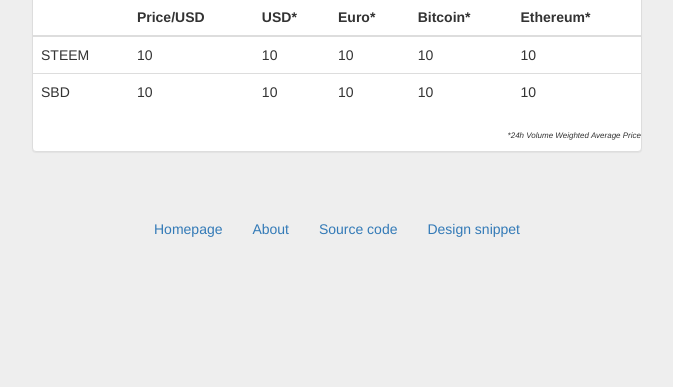
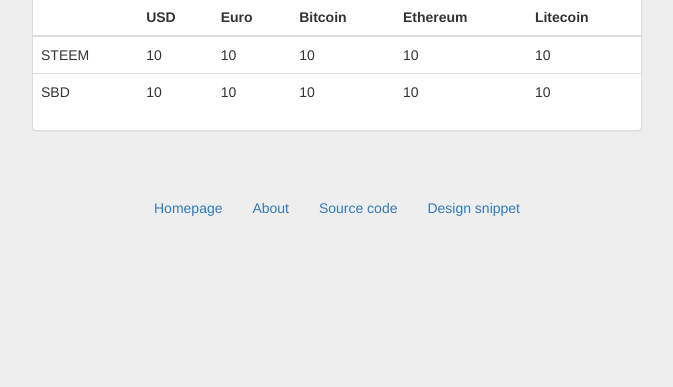
Before and after one commit to emre/steemrocks, a Flask app: template steemrocks/templates/index.html in a window 1280 px wide. Shown: the part 413-800 px from the top of the page, without its empty margins (303-976 px from the left). Run offline with Flask 2, Linux system fonts and the light colour scheme; the template is opened without the code that fills it: most values are stand-ins (such as "Sample title", 1, 10 or a date in 2020); some libraries are stand-ins or nearby versions.

Commit message:
Change Api of prices

```diff
--- a/steemrocks/templates/index.html
+++ b/steemrocks/templates/index.html
@@ -21,33 +21,32 @@
         <thead>
           <tr>
             <th></th>
-            <th>Price/USD</th>
-            <th>USD*</th>
-            <th>Euro*</th>
-            <th>Bitcoin*</th>
-            <th>Ethereum*</th>
+            <th>USD</th>
+            <th>Euro</th>
+            <th>Bitcoin</th>
+            <th>Ethereum</th>
+            <th>Litecoin</th>
           </tr>
         </thead>
         <tbody>
           <tr>
             <td>STEEM</td>
-            <td>{{coins.get_coin_price("STEEM","price")}}</td>
-            <td>{{coins.get_coin_price("STEEM","price_usd")}}</td>
-            <td>{{coins.get_coin_price("STEEM","price_eur")}}</td>
-            <td>{{coins.get_coin_price("STEEM","price_btc")}}</td>
-            <td>{{coins.get_coin_price("STEEM","price_eth")}}</td>
+            <td>{{coins.get_coin_price("STEEM","USD")}}</td>
+            <td>{{coins.get_coin_price("STEEM","EUR")}}</td>
+            <td>{{coins.get_coin_price("STEEM","BTC")}}</td>
+            <td>{{coins.get_coin_price("STEEM","ETH")}}</td>
+            <td>{{coins.get_coin_price("STEEM","LTC")}}</td>
           </tr>
           <tr>
             <td>SBD</td>
-            <td>{{coins.get_coin_price("SBD","price")}}</td>
-            <td>{{coins.get_coin_price("SBD","price_usd")}}</td>
-            <td>{{coins.get_coin_price("SBD","price_eur")}}</td>
-            <td>{{coins.get_coin_price("SBD","price_btc")}}</td>
-            <td>{{coins.get_coin_price("SBD","price_eth")}}</td>
+            <td>{{coins.get_coin_price("SBD","USD")}}</td>
+            <td>{{coins.get_coin_price("SBD","EUR")}}</td>
+            <td>{{coins.get_coin_price("SBD","BTC")}}</td>
+            <td>{{coins.get_coin_price("SBD","ETH")}}</td>
+            <td>{{coins.get_coin_price("SBD","LTC")}}</td>
           </tr>
         </tbody>
       </table>
-      <p class="note">*24h Volume Weighted Average Price</p>
     </div>
     </div>
   </div>
--- a/steemrocks/utils.py
+++ b/steemrocks/utils.py
@@ -69,7 +69,9 @@ class Pagination(object):
 class Coins(object):
 
     def request_coins(self, name):
-        url="http://coincap.io/page/"+name
+        base="https://min-api.cryptocompare.com/data/price?fsym="
+        compare="&tsyms=BTC,USD,EUR,ETH,LTC"
+        url=base+name+compare
         c = (requests.get(url)).text
         return json.loads(c)
 
```
